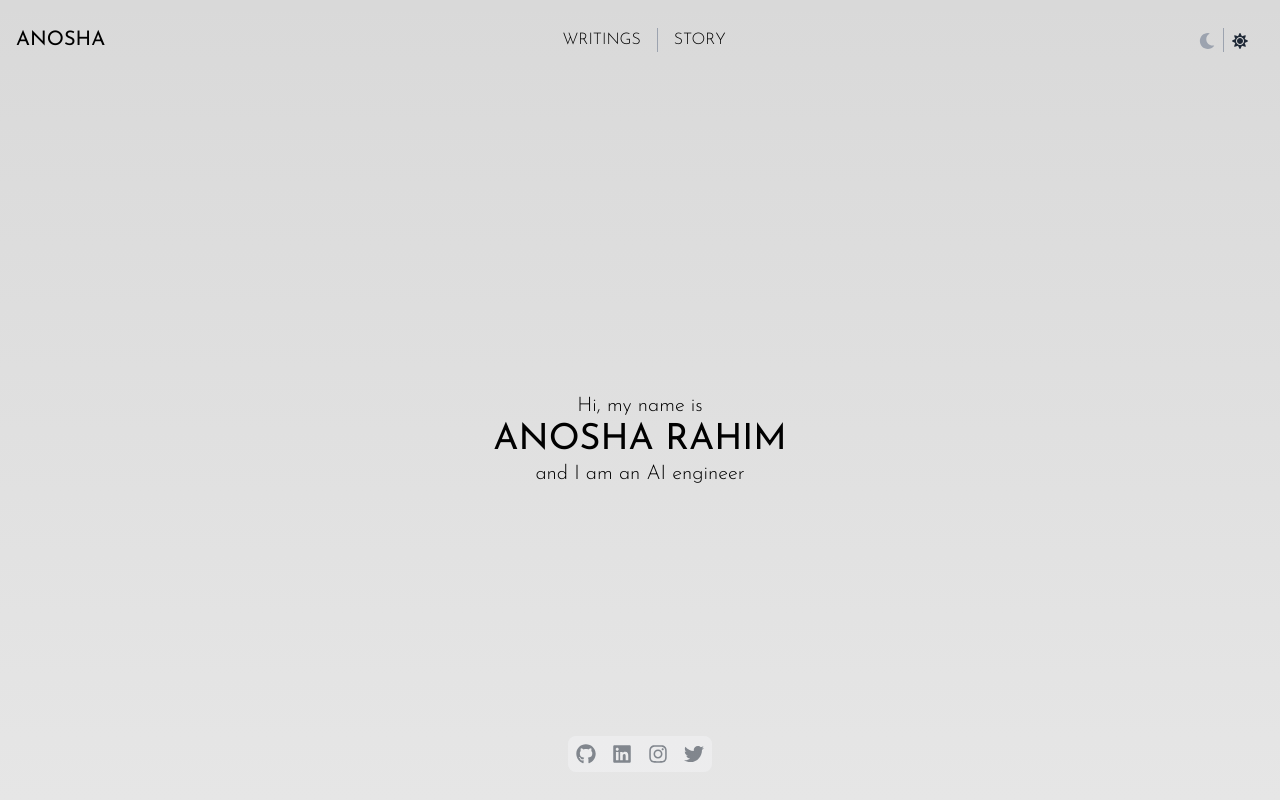
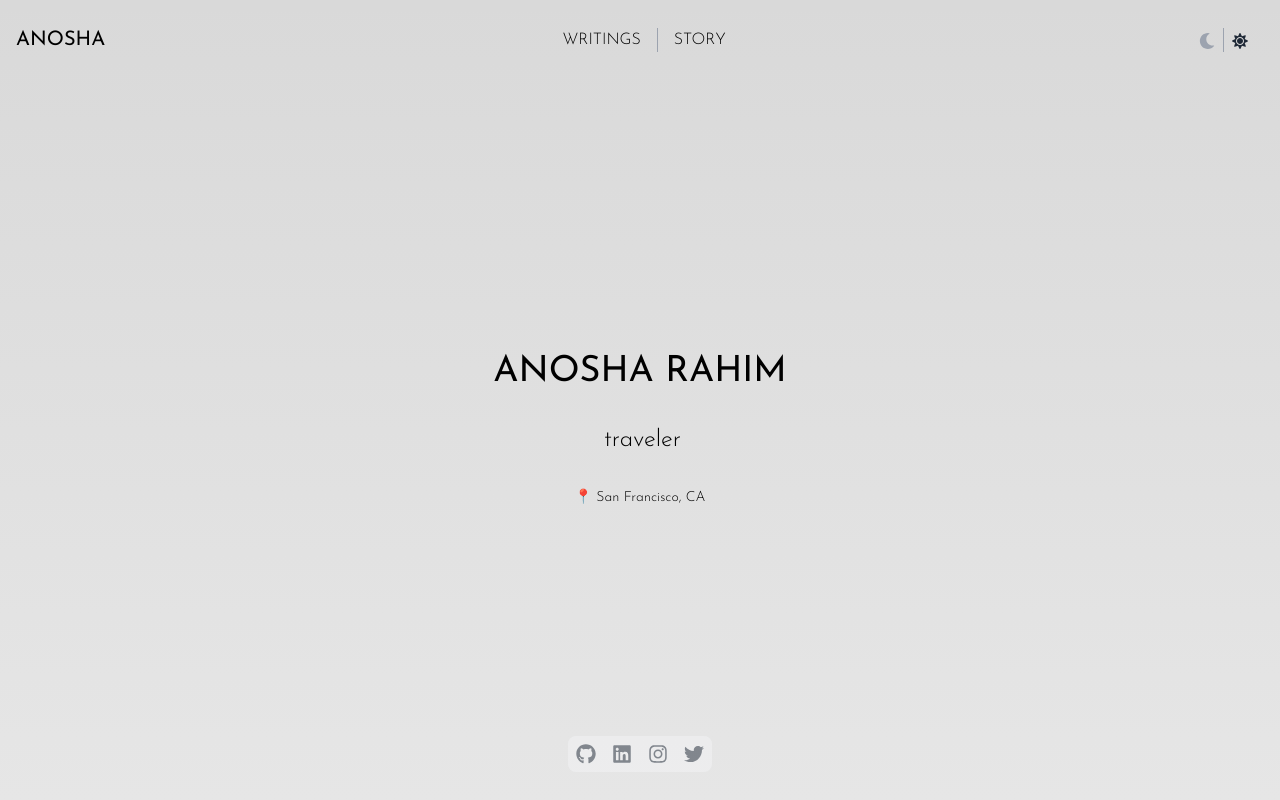
Before and after one commit to earthgirl7/personal-website, a Next.js app: page / in a window 1280 px wide. Built offline with nearby package versions, Linux system fonts and the light colour scheme.

Commit message:
add dynamic word change

```diff
--- a/app/globals.css
+++ b/app/globals.css
@@ -36,12 +36,18 @@ body {
   }
 }
 
+.word-change {
+  display: inline-block;
+  transition: transform 0.5s, opacity 0.5s;
+}
 
+.word-change.changing {
+  transform: translateY(5px);
+  opacity: 0;
+}
 
-/* @media (prefers-color-scheme: dark) {
-  :root {
-    --foreground-rgb: 230, 230, 230;
-    --background-start-rgb: 25, 23, 23;
-    --background-end-rgb: 25, 23, 23;
-  }
-} */
+.word-container {
+  display: inline-block;
+
+  margin-left: 5px;
+}
--- a/app/page.tsx
+++ b/app/page.tsx
@@ -1,16 +1,54 @@
+"use client";
+import { useState, useEffect } from "react";
 import Header from "./components/Header";
 import Footer from "./components/Footer";
 
 export default function Home() {
+  const words = [
+    "AI engineer",
+    "lifelong learner",
+    "traveler",
+    "creative",
+    "athlete",
+  ];
+  const [currentWord, setCurrentWord] = useState(words[0]);
+  const [isChanging, setIsChanging] = useState(false);
+
+  useEffect(() => {
+    const intervalId = setInterval(() => {
+      setIsChanging(true);
+      setTimeout(() => {
+        setCurrentWord((prevWord) => {
+          const currentIndex = words.indexOf(prevWord);
+          const nextIndex = (currentIndex + 1) % words.length;
+          return words[nextIndex];
+        });
+        setIsChanging(false);
+      }, 500); // Half of the interval for smooth transition
+    }, 2000);
+
+    return () => clearInterval(intervalId);
+  }, []);
+
   return (
     <div className="flex flex-col min-h-screen">
       <Header />
       <main className="flex-grow container mx-auto py-6 flex items-center justify-center">
         <div className="text-center">
-          <p className="text-xl font-light font-sans">Hi, my name is</p>
-          <h1 className="text-4xl font-sans font-semi-light  ">ANOSHA RAHIM</h1>
-          <p className="text-xl font-light  font-sans">
-            and I am an AI engineer
+          {/* <p className="text-xl font-light font-sans mb-5">Hi, my name is</p> */}
+          <h1 className="text-4xl font-sans font-semi-light mb-8">
+            ANOSHA RAHIM
+          </h1>
+
+          <p className="text-2xl font-light font-sans flex justify-center items-center mb-8">
+            <span className="word-container">
+              <span className={`word-change ${isChanging ? "changing" : ""}`}>
+                {currentWord}
+              </span>
+            </span>
+          </p>
+          <p className="text-sm font-light font-sans mb-5">
+            📍 San Francisco, CA
           </p>
         </div>
       </main>
```
